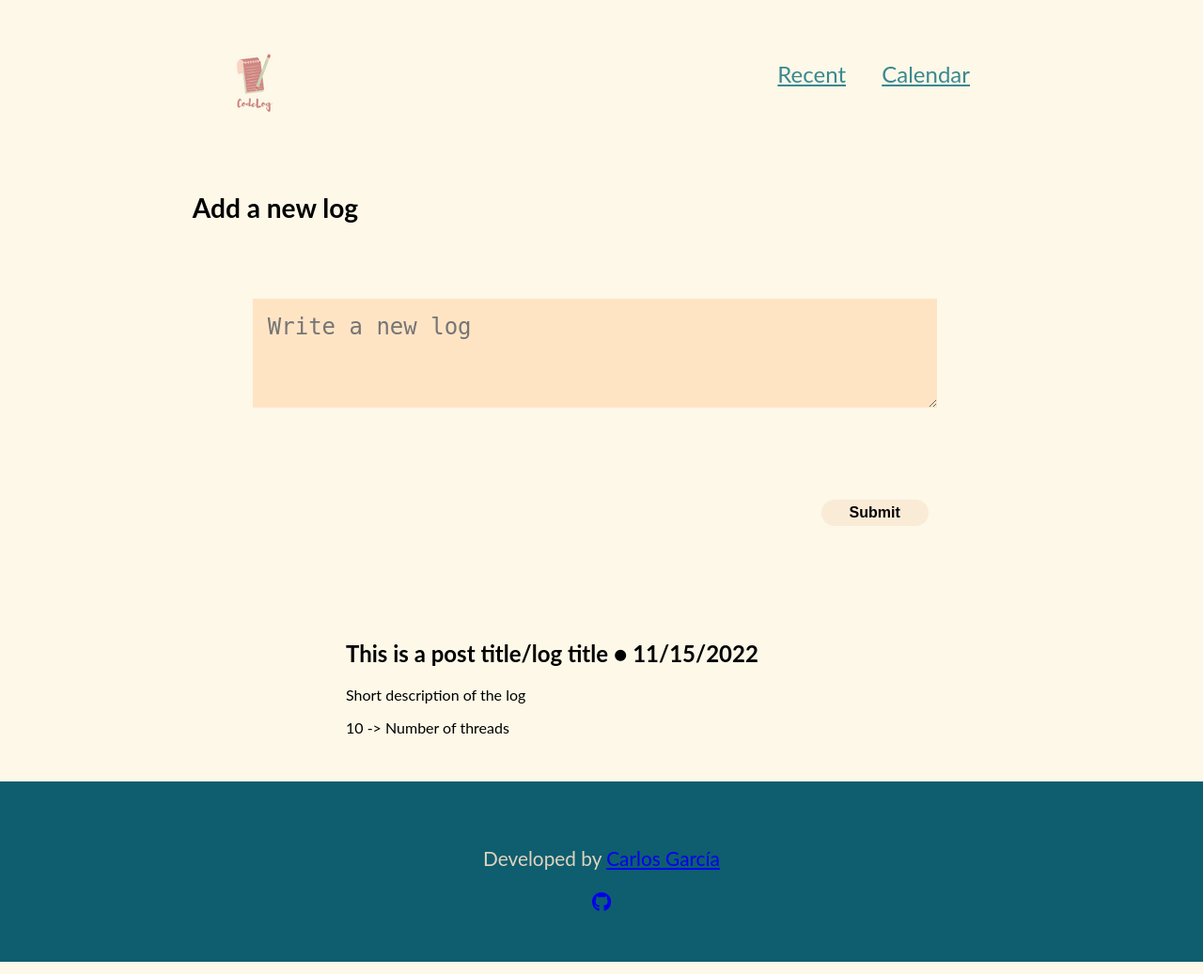
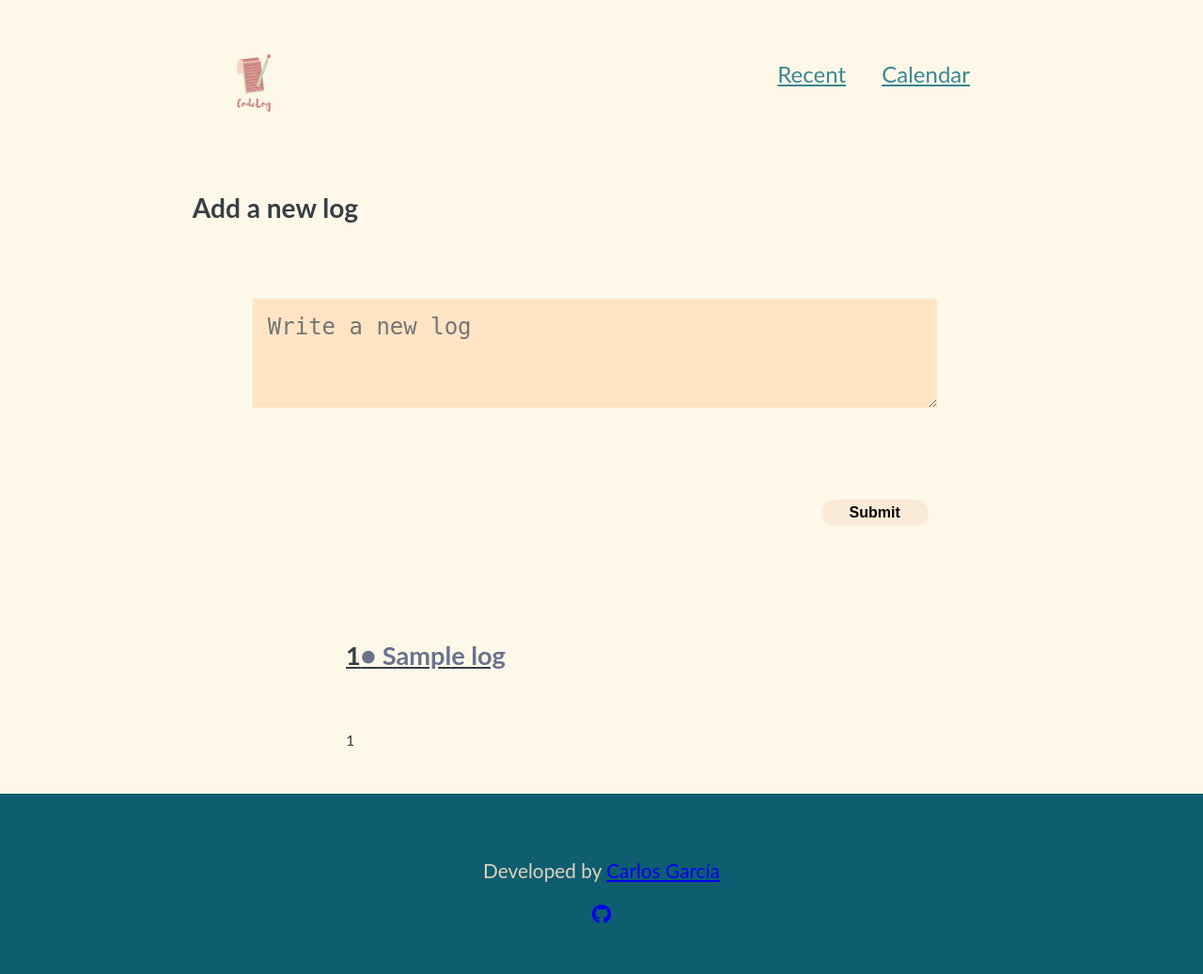
Before and after one commit to CarlosGarciaWeb/CodeLogFlask, a Flask app: template templates/index.html in a window 1280 px wide. Shown: the whole page at 94% size. Run offline with Flask 2, Linux system fonts and the light colour scheme; the template is opened without the code that fills it: most values are stand-ins (such as "Sample title", 1, 10 or a date in 2020); some libraries are stand-ins or nearby versions.

Commit message:
endpoint for homepage rendering kwargs based on the post/get request from the log form submission. Next TODO incorporate mongodb to save logs and make CRUD calls

```diff
--- a/app.py
+++ b/app.py
@@ -1,15 +1,28 @@
-from flask import Flask, render_template
-
+from flask import Flask, render_template, request
+from datetime import datetime
 
 app = Flask(__name__)
 
+entries_list = []
 
-@app.route("/")
+@app.route("/", methods=["GET", "POST"])
 def home_page():
-    return render_template("index.html")
+    if request.method == "POST":
+        log_content = request.form.get("log")
+        log_information = (log_content, datetime.now().strftime("%m/%d/%y"), datetime.now().strptime(datetime.now().strftime("%m/%d/%y"), "%m/%d/%y"))
+        entries_list.append(log_information)
+    kwargs = {
+        "log_info": entries_list,
+    }
+    return render_template("index.html", **kwargs)
 
 
 # Here it will have a dynamic url passing the slug of the thread title
 @app.route("/thread")
 def thread():
     return render_template("thread.html")
+
+
+
+if __name__ == "__main__":
+    app.run(host='127.0.0.1', port=4000)
--- a/static/styles.css
+++ b/static/styles.css
@@ -1,5 +1,6 @@
 html {
     font-family: Lato, sans-serif;
+    color: #393E46;
 }
 
 
@@ -74,6 +75,28 @@ body {
     margin: 3rem auto;
 }
 
+.date-time {
+    color: #6B728E;
+}
+
+.log-article {
+    margin: 2.5rem auto;
+}
+
+.log-title {
+    margin: 1rem 0 4rem;
+    font-size: 1.7rem;
+}
+
+.title-thread {
+    font-weight: bolder;
+    color: #393E46;
+    padding-top: 2rem;
+}
+
+.thread-title:visited {
+    color: #393E46;
+}
 
 .footer-bar {
     width: 100%;
--- a/templates/index.html
+++ b/templates/index.html
@@ -29,7 +29,7 @@
         <section>
             <div class="log-box">
                 <!-- Text form for logging and button for submitting -->
-                <form action="/entry" method="POST">
+                <form method="POST">
                     <div class="text-box">
                         <h3>Add a new log</3>
                         <!-- <label for="log-field">Log: </label> -->
@@ -47,15 +47,17 @@
         <section>
             <div class="log-list">
                 <!-- here we will display the logs -->
-                <article>
+                {% for log in log_info %}
+                <article class="log-article">
                     <div class="log-title">
-                        <h2>This is a post title/log title ● <time datetime="11/15/2022">11/15/2022</time></h2>
+                        <a class="title-thread" href="#">{{ log[0] | truncate(30, true) }}<time class="date-time" datetime="{{ log[1] }}">● {{ log[1] }}</time></a>
                     </div>
                     <div class="log-desc">
-                        <p>Short description of the log</p>
-                        <p>10 -> Number of threads</p>
+                        <p>{{ log[0] }} </p>
+
                     </div>
                 </article>
+                {% endfor %}
             </div>
         </section>
     </main>
```
